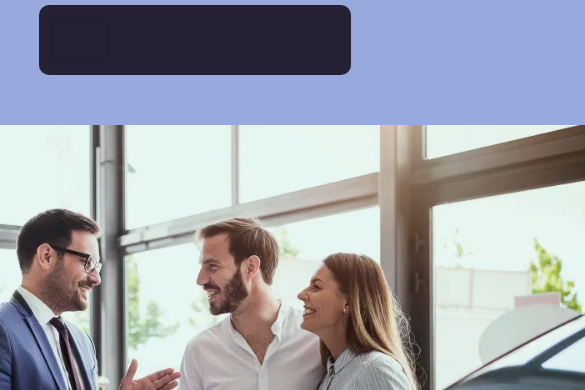
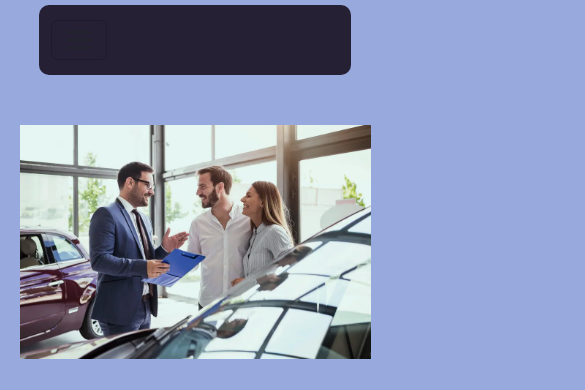
Before and after one commit to AlejandroNecchi/CoderNecchiAutos, a website: page pages/vendetuauto.html in a window 390 px wide. Shown: the part 76-466 px from the top of the page, 585 px wide, since content can reach past the window. Drawn offline with nearby package versions, Linux system fonts and the light colour scheme.

Commit message:
cambios en vendetuauto y redessociales del footer

```diff
--- a/scss/_footer.scss
+++ b/scss/_footer.scss
@@ -47,10 +47,12 @@ footer{
         flex-wrap: wrap;
         justify-content: center;
         .redesSociales{
+            margin: 10px;
             width: 30px;
             height: 30px;
         }
         .redesSociales2{
+            margin: 10px;
             width: 30px;
             height: 20px;
         }
--- a/scss/_main.scss
+++ b/scss/_main.scss
@@ -35,12 +35,15 @@
         margin: 30px auto;
         display: flex;
         justify-content: center;
+        flex-direction: column;
         .imgVender{
             display: flex;
             justify-content: center;
             .imgVenderCotizar{
-                width: 800px;
+                width: 100%;
                 margin: 20px;
+                display: flex;
+                justify-content: center;
             }
         }
         .contenedorTextCotizar{
--- a/scss/_mediaQueries.scss
+++ b/scss/_mediaQueries.scss
@@ -5,21 +5,15 @@ desktop 1680-1050
 */
 
 @media only screen and (max-width: 1420px){
-    .imgVenderCotizar{
-        width: 700px;
-    }
+
 }
 
 @media only screen and (max-width: 1230px){
-    .imgVenderCotizar{
-    width: 600px;
-    }
+
 }
 
 @media only screen and (max-width: 1098px){
-    .imgVenderCotizar{
-    width: 500px;
-    }
+
     .titleCotizar{
         font-size: 2rem;
     }
@@ -42,13 +36,7 @@ desktop 1680-1050
     .venderCotizar{
         flex-direction: column;
     }
-    .imgVender{
-        display: flex;
-        justify-content: center;
-    }
-    .imgVenderCotizar{
-        width: 100%;
-    }
+
 }
 
 @media only screen and (max-width: 991px){
```
Also changed, not shown: css/estilos.css.
